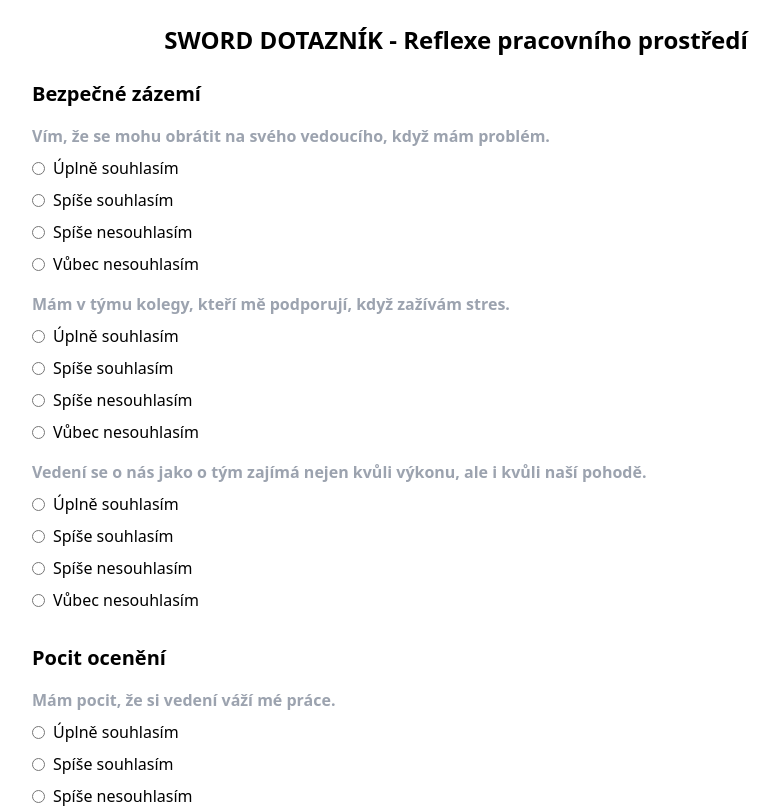
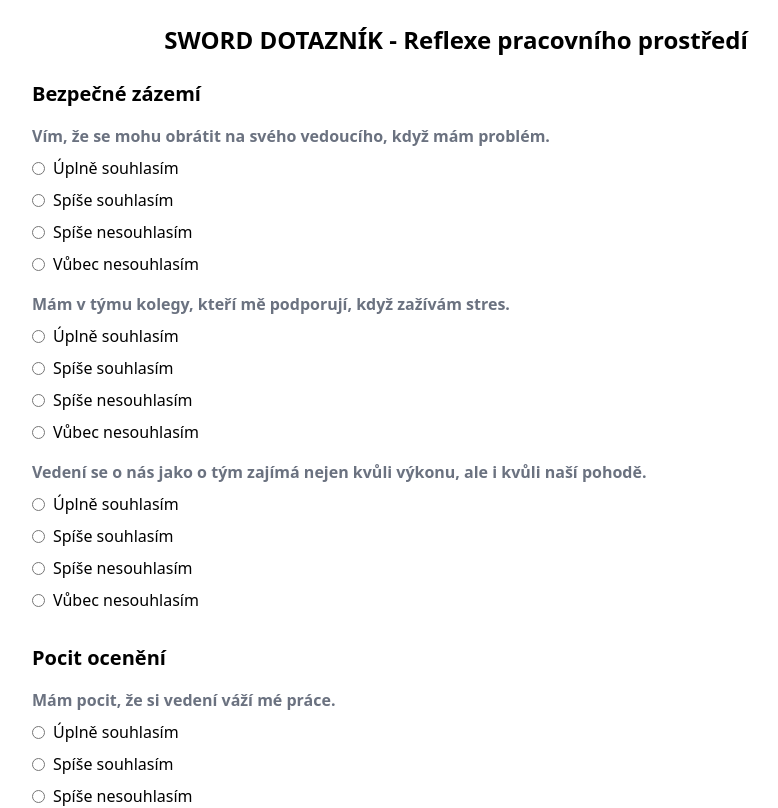
Before and after one commit to JiriSobek/sword-dotaznik, a React (Create React App) app: page / in a window 1280 px wide. Shown: the top 808 px of the page, without its empty margins (184-962 px from the left). Built offline with nearby package versions, Linux system fonts and the light colour scheme.

Commit message:
Update App.js

```diff
--- a/src/App.js
+++ b/src/App.js
@@ -203,7 +203,7 @@ export default function SwordDotaznik() {
               <h2 className="text-xl font-semibold mb-4">{q.category}</h2>
               {q.items.map((item, idx) => (
                 <div key={idx} className="mb-4">
-                <p className="mb-2 font-bold text-gray-400">{item}</p>
+                <p className="mb-2 font-bold text-gray-500">{item}</p>
                   <div className="flex flex-col gap-2">
                     {options.map((opt, oIdx) => (
                       <label key={oIdx} className="flex items-center gap-2">
```
